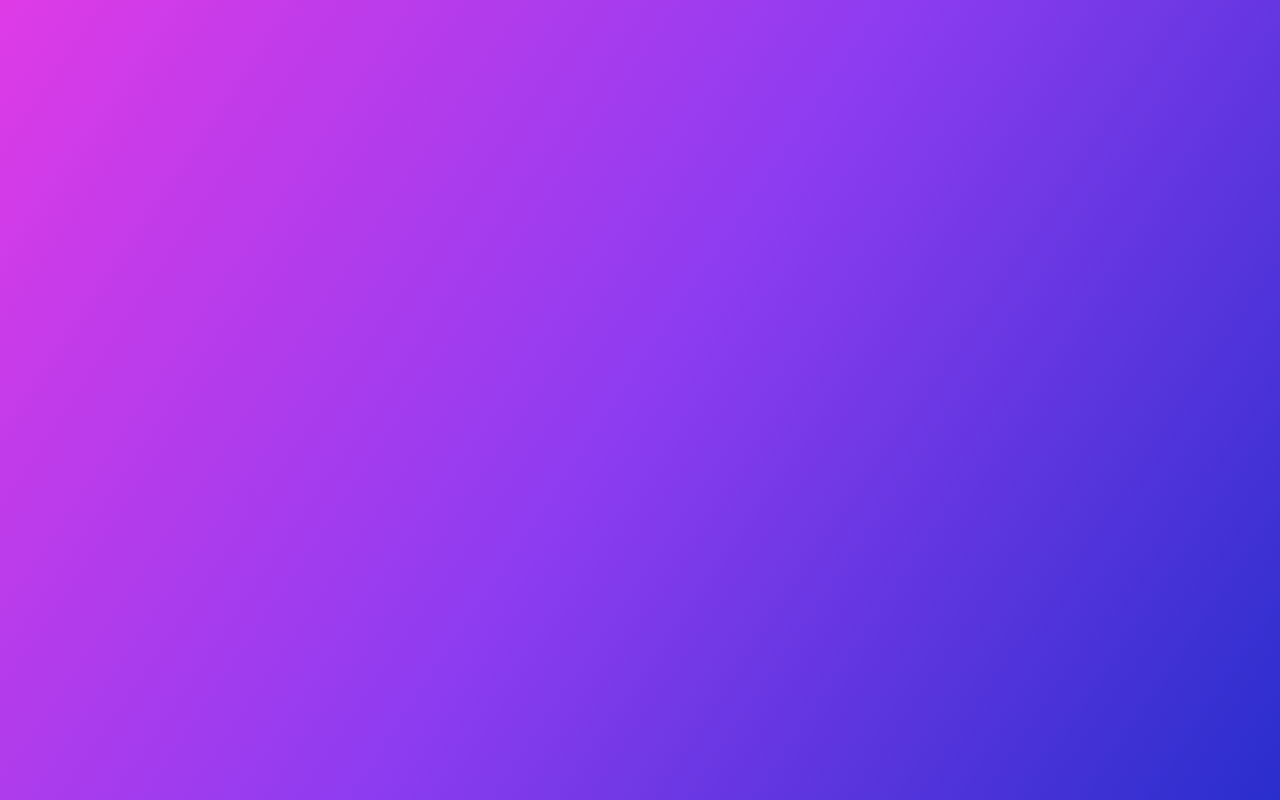
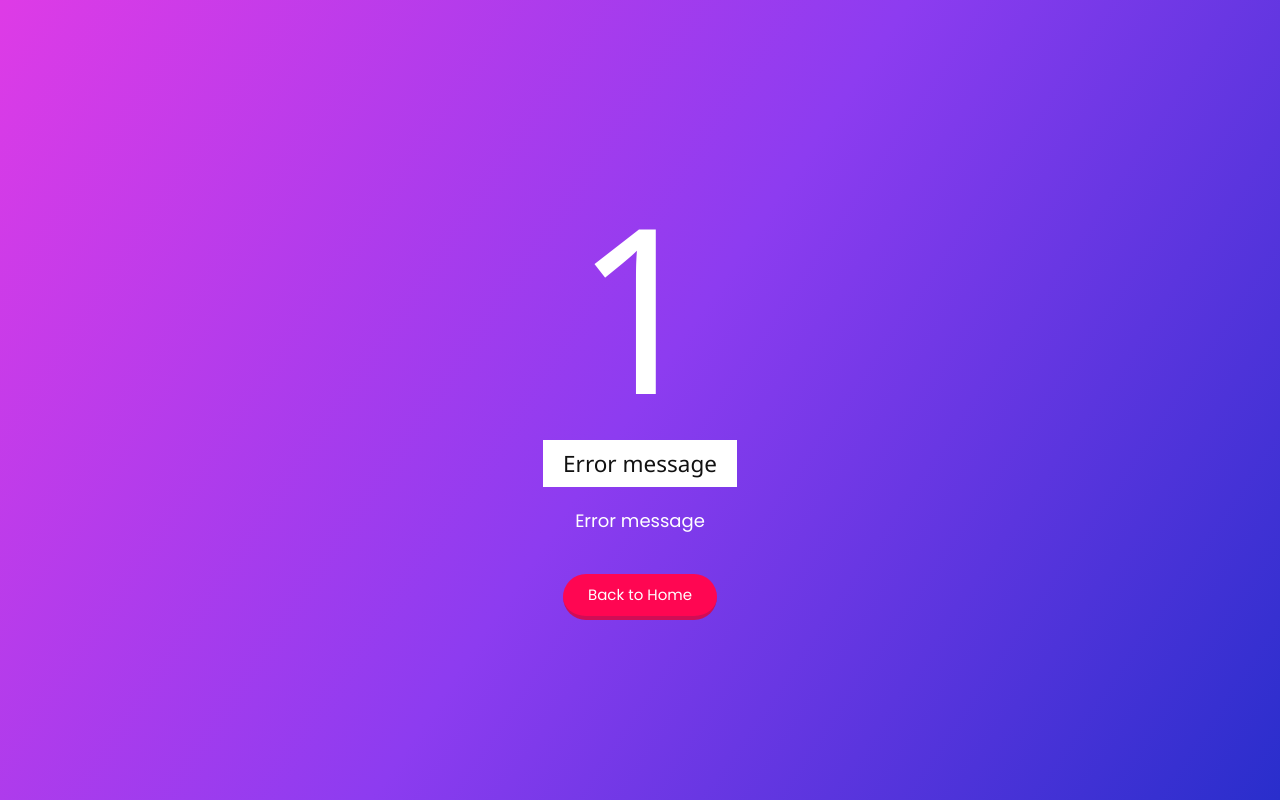
Before and after one commit to scholarStats/Webapp, a React (Create React App) app in the folder app_frontend/: page /Error/1 in a window 1280 px wide. Built offline with nearby package versions, Linux system fonts and the light colour scheme.

Commit message:
Integrated Error page

```diff
--- a/app_frontend/public/css/errorStyle.css
+++ b/app_frontend/public/css/errorStyle.css
@@ -8,13 +8,8 @@
 	font-family: 'Poppins', sans-serif;
 }
 
-body
-{
-	background: linear-gradient(124deg, #8c00ff, #4100f3);
-	height: 100vh;
-}
 
-#container
+#container-error
 {
 	position: absolute;
 	/*top: 10%;
@@ -31,20 +26,20 @@ body
 	box-shadow: 0 15px 30px rgba(0,0,0,.5);
 }
 
-#container .content
+#container-error .content
 {
 	max-width: 600px;
 	text-align: center;
 }
 
-#container .content h2
+#container-error .content h2
 {
 	font-size: 18vw;
 	color: #fff;
 	line-height: 1em;
 }
 
-#container .content h4
+#container-error .content h4
 {
 	position: relative;
 	font-size: 1.5em;
@@ -56,13 +51,13 @@ body
 	display: inline-block;
 }
 
-#container .content p
+#container-error .content p
 {
 	color: #fff;
 	font-size: 1.2em;
 }
 
-#container .content a
+#container-error .content a
 {
 	position: relative;
 	display: inline-block;
--- a/app_frontend/public/index.html
+++ b/app_frontend/public/index.html
@@ -20,6 +20,7 @@
     crossorigin="anonymous"></script>
     <link rel="stylesheet" href="/css/style.css">
     <link rel="stylesheet" href="/css/screen.css">
+    <link rel="stylesheet" href="/css/errorStyle.css">
   <title>MENRSchool</title>
 </head>
 
--- a/app_frontend/src/Components/App.jsx
+++ b/app_frontend/src/Components/App.jsx
@@ -9,11 +9,11 @@ export default class App extends Component {
         super(props);
 
         this.state = {
-            message : ""
+            message : "SchoolarMERN"
         }
     }
 
-    componentDidMount = () => {
+    /* componentDidMount = () => {
         axios.get("http://localhost:5000" , {
             request: "a simple message"
         }).catch(err => {
@@ -21,7 +21,7 @@ export default class App extends Component {
         }).then((res) => {
             this.setState(res.data);
         })
-    }
+    } */
 
     render = () => {
         return (
--- /dev/null
+++ b/app_frontend/src/Components/Partials/Error.jsx
@@ -0,0 +1,22 @@
+import React, { Component } from 'react';
+import { Link } from 'react-router-dom'
+import ErrorF from '../../Modules/ErrorF'
+
+export default class Error extends Component{
+render = () =>{
+    return(
+          <body>
+              <div id="container-error">
+                  <div className="content">
+                      <h2>{ErrorF.getErrorValue()}</h2>
+                      <h4>Error message</h4>
+                      <p>Error message</p>
+                      <Link to="/">
+                            Back to Home
+                      </Link>
+                  </div>
+              </div>
+          </body>
+    )
+};
+}
--- /dev/null
+++ b/app_frontend/src/Modules/ErrorF.jsx
@@ -0,0 +1,9 @@
+class Base {
+    getErrorValue = () => {
+        let url = window.location.href;
+        url = url.split("/Error/");
+        return url[1];
+    }
+}
+
+export default new Base();
--- a/app_frontend/src/index.js
+++ b/app_frontend/src/index.js
@@ -3,6 +3,7 @@ import ReactDOM from 'react-dom';
 import {BrowserRouter as Router, Route, Switch} from 'react-router-dom'
 import App from './Components/App'
 import Year from './Components/Year'
+import Error from './Components/Partials/Error'
 
 
 ReactDOM.render(
@@ -11,6 +12,7 @@ ReactDOM.render(
       <Switch>
         <Route exact path="/" component={() => < App/>} />
         <Route path="/Year/:year" component={() => <Year />} />
+        <Route path="/Error/:code" component={() => <Error />} />
       </Switch>
     </Router>
   </React.StrictMode>,
```
Also changed, not shown: app_frontend/src/Components/Error.jsx (deleted, +0 -18 lines).
